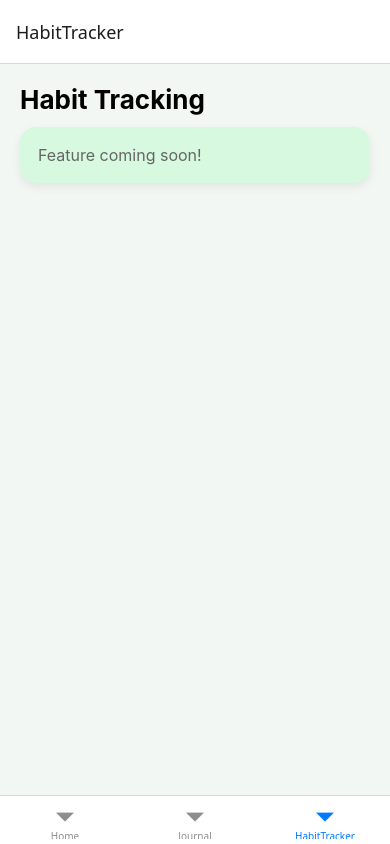
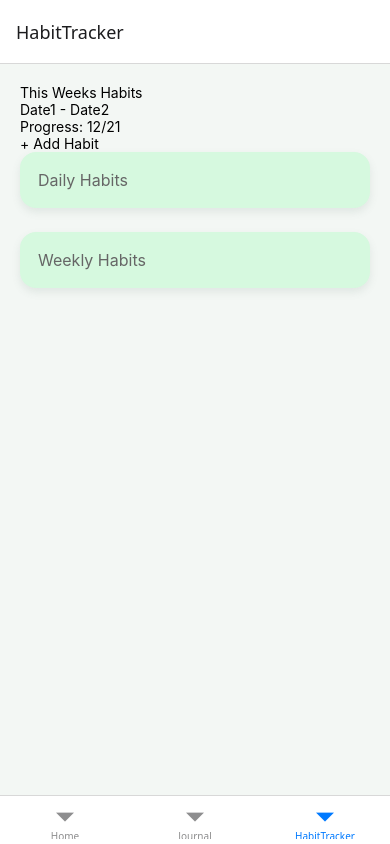
Before and after one commit to mxneo00/InnerBloom-Journal-app, a React Native app in the folder InnerBloom/: screen /HabitTracker in a window 390 px wide. Built offline with nearby package versions, Linux system fonts and the light colour scheme.

Commit message:
Begin habit tracker layout planning

```diff
--- a/InnerBloom/src/screens/HabitTrackerScreen.tsx
+++ b/InnerBloom/src/screens/HabitTrackerScreen.tsx
@@ -1,5 +1,5 @@
 import React from 'react';
-import { Text, View } from 'react-native';
+import { Pressable, Text, View } from 'react-native';
 
 // SRC Imports
 import { styles } from '../styles/commonStyles';
@@ -8,9 +8,22 @@ import { habitStyles } from '../styles/habitTrackerScreenStyles';
 export default function HabitTrackerScreen() {
   return (
     <View style={styles.container}>
-      <Text style={styles.title}>Habit Tracking</Text>
+      {/* Weekly Header Section */}
+      <View style={habitStyles.weeklyHeader}>
+        <Text style={habitStyles.weeklyHeaderText}>This Weeks Habits</Text>
+        <Text style={habitStyles.daterange}>Date1 - Date2</Text>
+        <Text style={habitStyles.progress}>Progress: 12/21</Text>
+        <Pressable style={habitStyles.addHabitButton}>
+          <Text style={habitStyles.addHabitButtonText}>+ Add Habit</Text>
+        </Pressable>
+      </View>
+      {/* Daily Habit Section */}
       <View style={styles.card}>
-        <Text style={styles.text}>Feature coming soon!</Text>
+        <Text style={styles.text}>Daily Habits</Text>
+      </View>
+      {/* Weely Habit Section */}
+      <View style={styles.card}>
+        <Text style={styles.text}>Weekly Habits</Text>
       </View>
     </View>
   );
--- a/InnerBloom/src/styles/habitTrackerScreenStyles.ts
+++ b/InnerBloom/src/styles/habitTrackerScreenStyles.ts
@@ -1,5 +1,22 @@
 import { StyleSheet } from 'react-native';
 
 export const habitStyles = StyleSheet.create({
+   weeklyHeader: {
 
+    },
+    weeklyHeaderText: {
+
+    },
+    daterange: {
+
+    },
+    progress: {
+
+    },
+    addHabitButton: {
+
+    },
+    addHabitButtonText: {
+
+    },
 });
```
